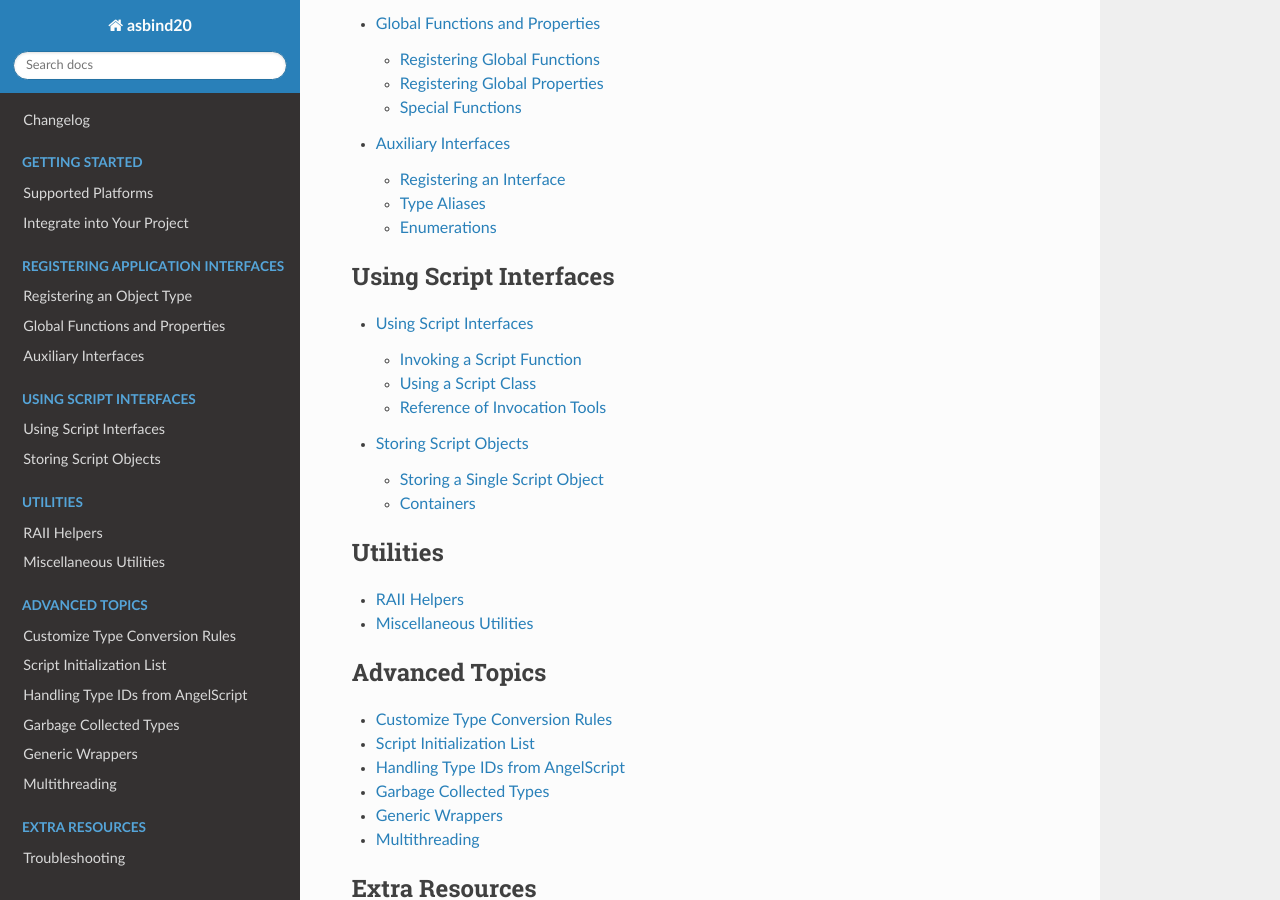
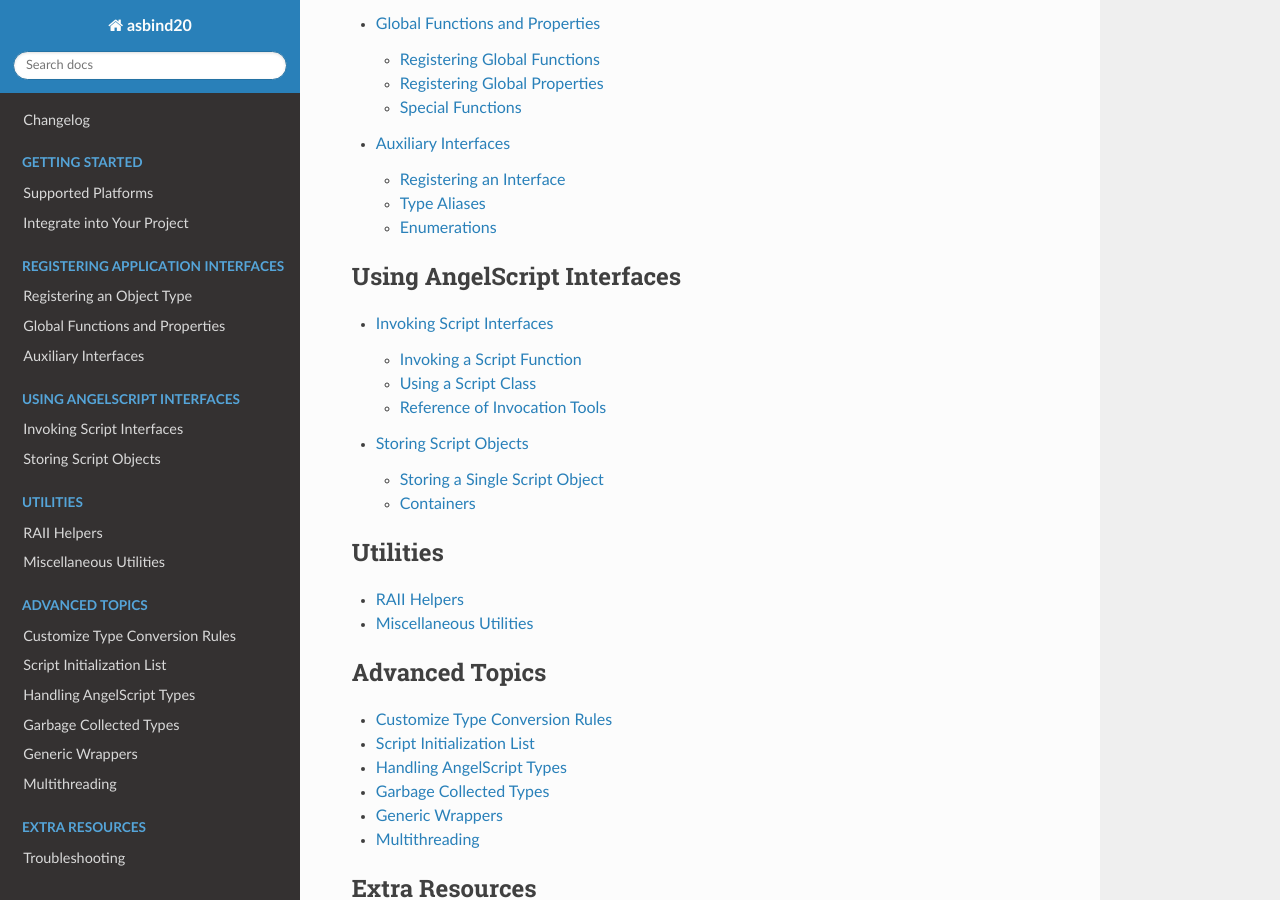
Before and after one commit to HenryAWE/asbind20, a Sphinx documentation site: the page built from doc/index.rst, in a window 1280 px wide and 900 px high, scrolled down 1696 px. Built offline with Sphinx 7.4.7 and the Read the Docs theme 3.1.0, drawn with Linux system fonts in a browser that asks for light colours.

Commit message:
Complete document for current library interfaces

```diff
--- a/doc/index.rst
+++ b/doc/index.rst
@@ -68,7 +68,7 @@ Contents:
 
 .. toctree::
    :maxdepth: 2
-   :caption: Using Script Interfaces
+   :caption: Using AngelScript Interfaces
 
    invoke
    container
--- a/doc/invoke.rst
+++ b/doc/invoke.rst
@@ -1,5 +1,5 @@
-Using Script Interfaces
-=======================
+Invoking Script Interfaces
+==========================
 
 Invoking a Script Function
 --------------------------
--- a/doc/template_type.rst
+++ b/doc/template_type.rst
@@ -87,7 +87,7 @@ which will make AngelScript clear the ``asOBJ_GC`` flag for the object type.
 If the template instance cannot form any circular references, then it doesn't need to be garbage collected,
 which reduces the work that has to be done by the garbage collector.
 
-:doc:`The tools for handling type IDs can help you to deal with validation. <advanced/script_type>`
+:doc:`The tools for handling AngelScript types can help you to deal with validation. <advanced/script_type>`
 
 Example code from the validator of ``script_optional``:
 
```
Also changed, not shown: other parts of doc/invoke.rst (+2 -0 lines), README.md (+1 -1 lines), doc/advanced/script_type.rst (+18 -3 lines), doc/container.rst (+31 -0 lines), 3 other files.
